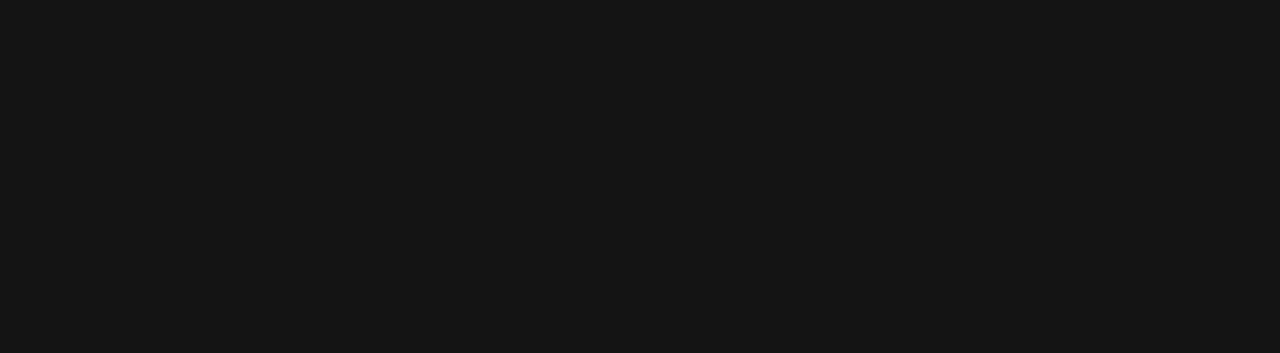
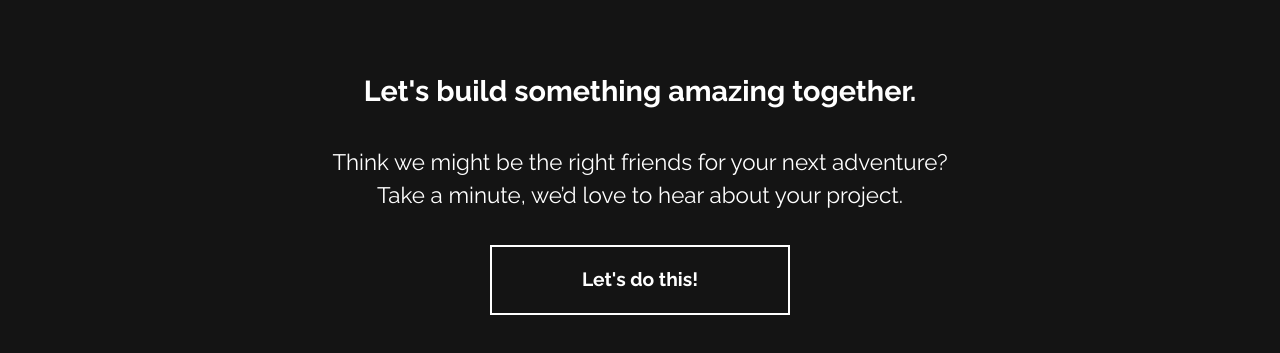
Before and after one commit to Radek-Wawrzyk/Portfolio-Front-End, a Nuxt app: page / in a window 1280 px wide. Shown: the part 2135-2488 px from the top of the page. Before the commit the page ends 2097 px from the top, so only its background shows below. Built offline with nearby package versions, Linux system fonts and the light colour scheme.

Commit message:
BaseButton, BaseLink, ContactMe components

```diff
--- /dev/null
+++ b/components/BaseButton/BaseButton.scss
@@ -0,0 +1,40 @@
+.base-button {
+  height: 70px;
+  width: auto;
+  max-width: 300px;
+  margin: 0 auto;
+  display: flex;
+  align-items: center;
+  justify-content: center;
+  text-align: center;
+  font-size: 1.2rem;
+  font-weight: 600;
+  padding: 0 50px;
+  border: 2px solid transparent;
+  background-color: transparent;
+  transition: color $transition-time--short, background-color $transition-time--short, border $transition-time--short;
+
+  &:focus {
+    outline-color: $primary-brand--medium;
+  }
+
+  &--plain {
+    background-color: $accent;
+    border-color: $accent;
+    color: $secondary-brand;
+  }
+
+  &--outline {
+    border-color: $accent;
+    color: $accent;
+
+    &:focus, &:hover {
+      border-color: $accent;
+      background-color: $accent;
+    }
+  }
+
+  &--text {
+    color: $accent;
+  }
+}
--- /dev/null
+++ b/components/BaseLink/BaseLink.vue
@@ -0,0 +1,39 @@
+<template functional>
+  <nuxt-link
+    class="base-button"
+    :class="[
+      props.mode === 'plain' ? 'base-button--plain' : '' ||
+      props.mode === 'outline' ? 'base-button--outline' : '' ||
+      props.mode === 'text' ? 'base-button--text' : ''
+    ]"
+    :to="props.path"
+    :aria-label="props.aria"
+    :title="props.aria"
+  >
+    <slot></slot>
+  </nuxt-link>
+</template>
+
+<script>
+export default {
+  name: 'base-link',
+  props: {
+    mode: {
+      type: String,
+      required: false,
+      default: 'plain',
+    },
+    aria: {
+      type: String,
+      required: false,
+      default: '',
+    },
+    path: {
+      type: String,
+      required: true,
+    },
+  },
+};
+</script>
+
+<style lang='scss' src='@/components/BaseButton/BaseButton.scss' />
--- /dev/null
+++ b/components/ContactMe/ContactMe.scss
@@ -0,0 +1,39 @@
+.contact-me {
+  position: relative;
+  text-align: center;
+  margin: 100px auto;
+  max-width: 650px;
+  width: 100%;
+
+  &__title {
+    font-size: 1.8rem;
+    font-weight: bold;
+  }
+
+  &__sub-title {
+    font-size: 1.4rem;
+    margin: 2rem 0;
+  }
+}
+
+// Media
+
+@media screen and (max-width: 768px) {
+  .contact-me {
+    &__title {
+      font-size: 1.4rem;
+    }
+
+    &__sub-title {
+      font-size: 1.2rem;
+    }
+  }
+}
+
+@media screen and (max-width: 576px) {
+  .contact-me {
+    &__sub-title {
+      font-size: 1rem;
+    }
+  }
+}
--- /dev/null
+++ b/components/ContactMe/ContactMe.vue
@@ -0,0 +1,48 @@
+<template>
+  <section class="contact-me">
+    <h4 class="contact-me__title">
+      {{ title }}
+    </h4>
+    <p class="contact-me__sub-title">
+      {{ subTitle }}
+    </p>
+    <base-link
+      mode="outline"
+      :aria="title"
+      :path="linkURL"
+    >
+      {{ linkText }}
+    </base-link>
+  </section>
+</template>
+
+<script>
+const BaseLink = () => import('@/components/BaseLink/BaseLink.vue');
+
+export default {
+  name: 'contact-me',
+  components: {
+    BaseLink,
+  },
+  props: {
+    title: {
+      type: String,
+      required: true,
+    },
+    subTitle: {
+      type: String,
+      required: true,
+    },
+    linkURL: {
+      type: String,
+      required: false,
+    },
+    linkText: {
+      type: String,
+      required: false,
+    },
+  },
+};
+</script>
+
+<style lang='scss' src='./ContactMe.scss' />
--- a/pages/index.vue
+++ b/pages/index.vue
@@ -6,6 +6,15 @@
         headerText='Uncompromising approach to each client causes 100% satisfaction. Check my latest projects!'
         :featuredProjects="featuredProjects"
       />
+      <contact-me
+        title="Let's build something amazing together."
+        subTitle="
+          Think we might be the right friends for your next adventure?
+          Take a minute, we’d love to hear about your project.
+        "
+        linkURL="/project-form"
+        linkText="Let's do this!"
+      />
     </div>
   </div>
 </template>
@@ -13,12 +22,14 @@
 <script>
 const MainHeader = () => import(/* webpackChunkName: "main-header-component" */ '@/components/MainHeader/MainHeader.vue');
 const FeaturedProjects = () => import(/* webpackChunkName: "featured-projects-component" */ '@/components/FeaturedProjects/FeaturedProjects.vue');
+const ContactMe = () => import(/* webpackChunkName: "contact-me-component" */ '@/components/ContactMe/ContactMe.vue');
 
 export default {
   name: 'home',
   components: {
     MainHeader,
     FeaturedProjects,
+    ContactMe,
   },
   computed: {
     featuredProjects() {
--- a/styles/components/layout.scss
+++ b/styles/components/layout.scss
@@ -18,7 +18,10 @@ button:hover {
   position: relative;
 }
 
-// Czemu tak twierdzisz, że nie mam nic do zaoferowania
-//
-//
-//
+// Media
+
+@media screen and (max-width: 1024px) {
+  .container {
+    padding: 0 1rem;
+  }
+}
--- a/styles/components/typography.scss
+++ b/styles/components/typography.scss
@@ -3,6 +3,7 @@ html, body, *, input, textarea {
 	-webkit-font-smoothing: antialiased;
   -moz-osx-font-smoothing: grayscale;
   color: $accent-text;
+  line-height: 1.5;
 }
 
 a {
--- a/styles/components/variables.scss
+++ b/styles/components/variables.scss
@@ -7,3 +7,8 @@ $secondary-brand--medium:#333333;
 $accent: #ffffff;
 $accent-text: #ffffff;
 $accent-text--medium: #f9edd4;
+
+$transion-time: 0.2s;
+$transition-time--short: 0.1s;
+$transition-time--medium: 0.3s;
+$transition-time--long: 0.4s;
```
Also changed, not shown: components/BaseButton/BaseButton.vue (added, +31 -0 lines), components/BaseLink/BaseLink.scss (added).
